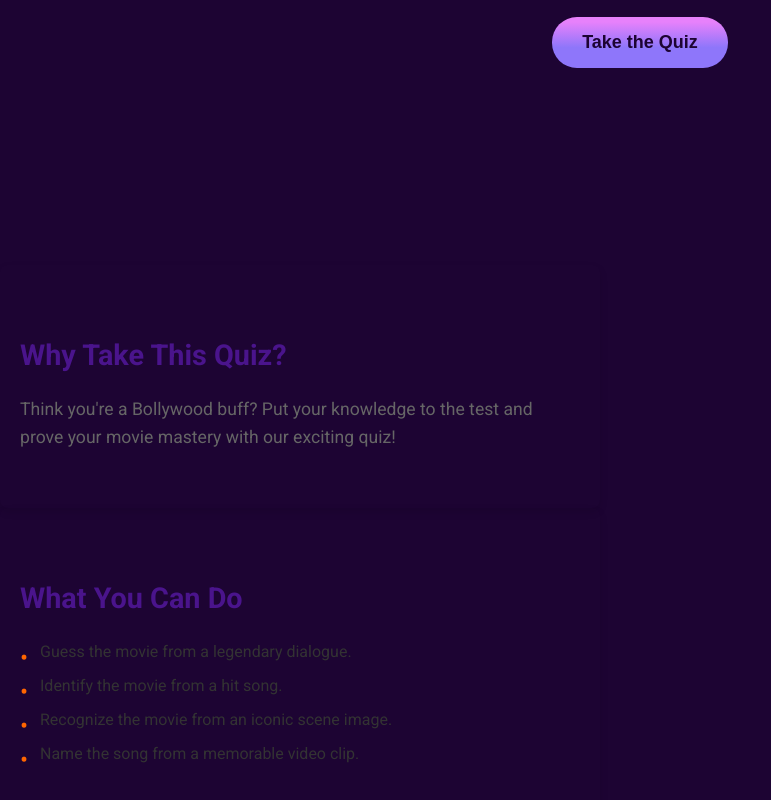
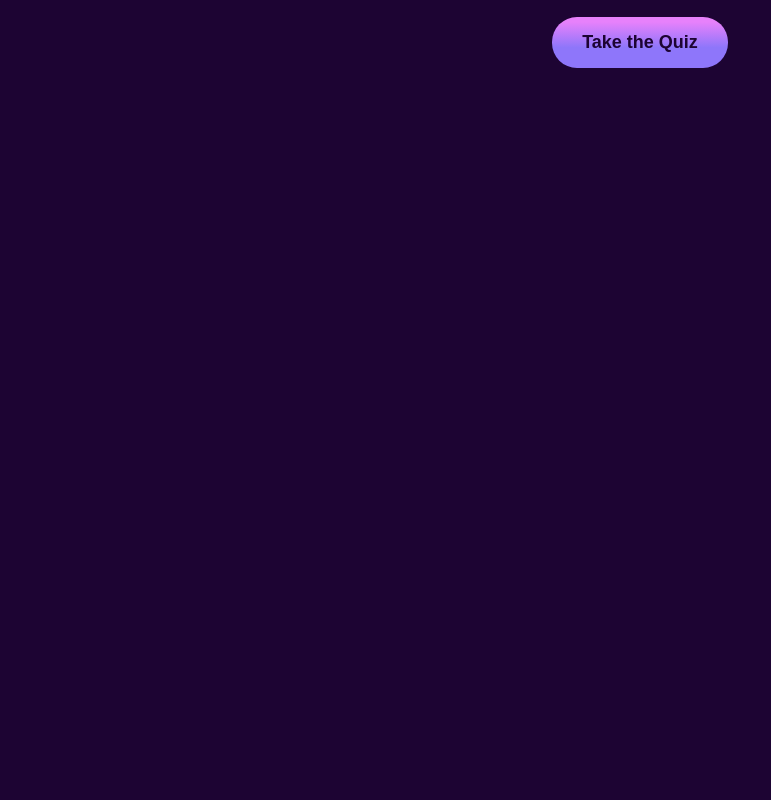
Before and after one commit to ms-tech-geek/quiz-app, a React (Vite) app: page / in a window 1280 px wide. Shown: the part 538-1338 px from the top of the page, without its empty margins (0-771 px from the left). After the commit the page ends 803 px from the top, so only its background shows below. Built offline with nearby package versions, Linux system fonts and the light colour scheme.

Commit message:
final landing page

```diff
--- a/src/components/Home.css
+++ b/src/components/Home.css
@@ -4,6 +4,7 @@
   color: #ebe7ef;
   background-color: #1d0433;
   margin-top: -2rem;
+  border-radius: 0;
 }
 
 .home-header {
--- a/src/components/Home.jsx
+++ b/src/components/Home.jsx
@@ -21,7 +21,8 @@ const Home = () => {
             <button className="start-quiz-button">Take the Quiz</button>
           </Link>
         </section>
-        <section className="home-info">
+        {/* Temporarily disable this feature */}
+        {/* <section className="home-info">
           <h3>Why Take This Quiz?</h3>
           <p>
             Think you're a Bollywood buff? Put your knowledge to the test and
@@ -36,7 +37,7 @@ const Home = () => {
             <li>Recognize the movie from an iconic scene image.</li>
             <li>Name the song from a memorable video clip.</li>
           </ul>
-        </section>
+        </section> */}
       </main>
     </div>
   );
```
